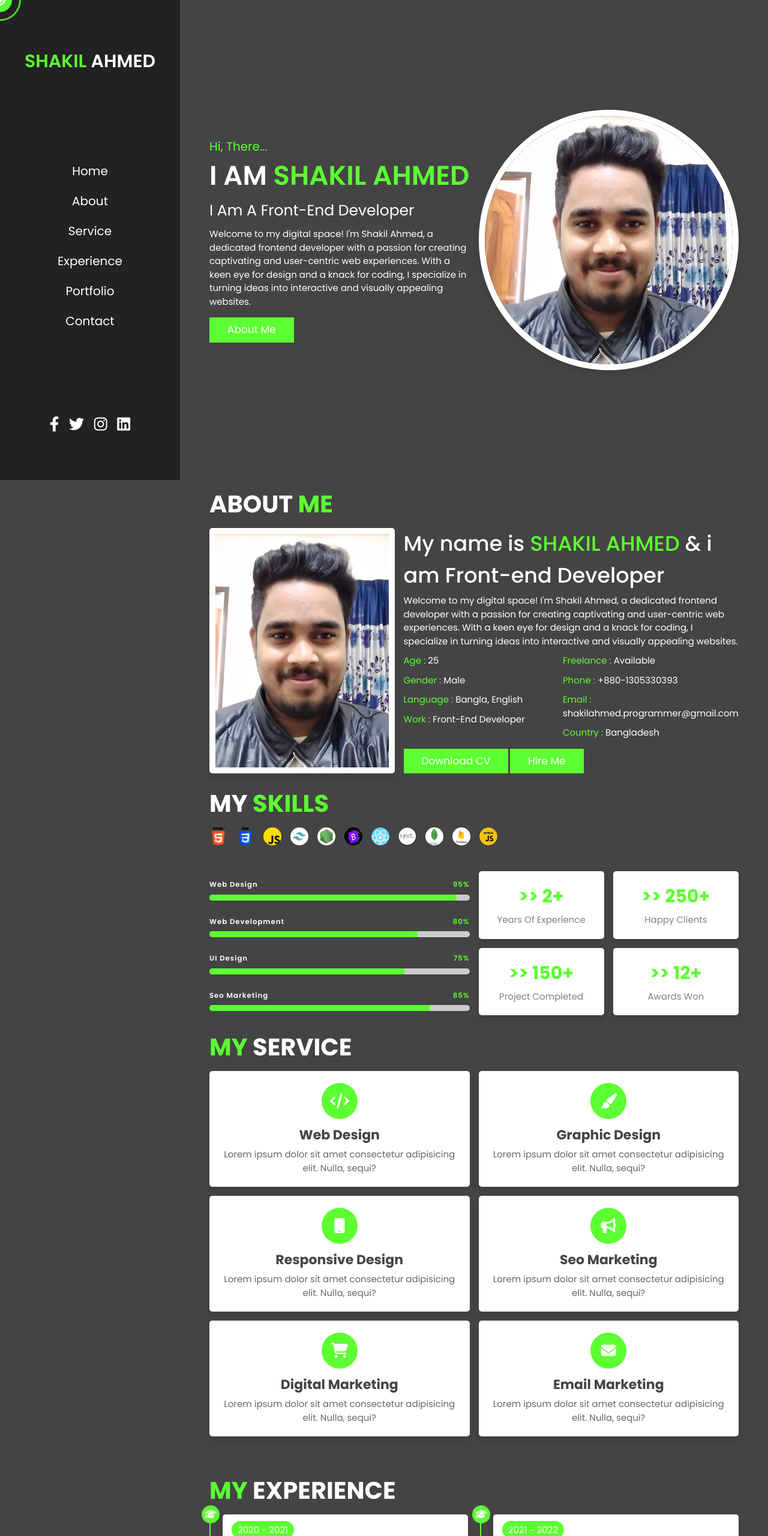
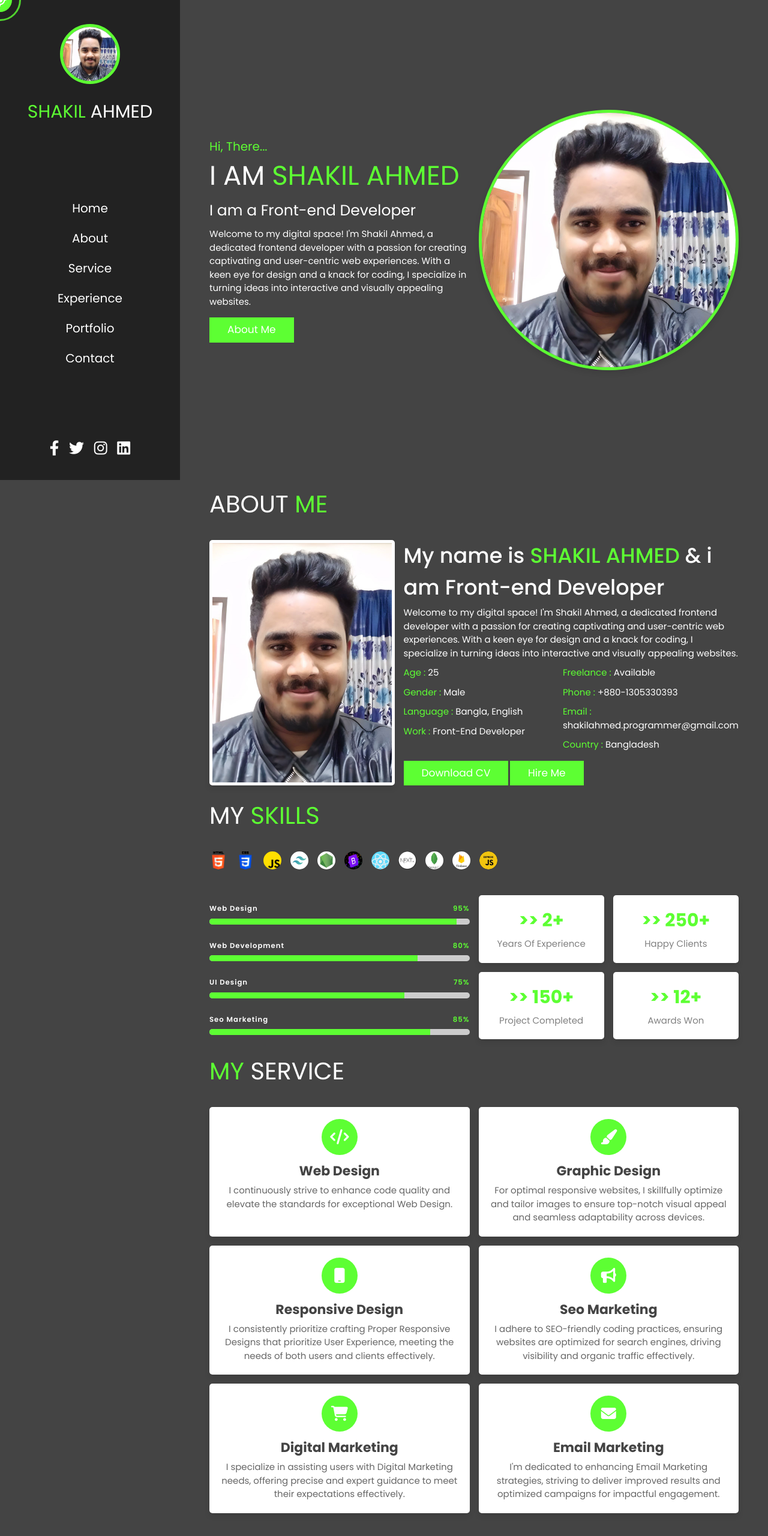
Before and after one commit to shakilahmedgit/innocent-programmer-profile, a plain HTML site: page index.html in a window 1280 px wide. Shown: the top 2560 px of the page at 60% size. Drawn offline with nearby package versions, Linux system fonts and the light colour scheme.

Commit message:
Try to best effort

```diff
--- a/index.html
+++ b/index.html
@@ -5,7 +5,7 @@
     <meta http-equiv="X-UA-Compatible" content="IE=edge">
     <meta name="viewport" content="width=device-width, initial-scale=1.0">
     <link rel="shortcut icon" href="img/img1.jpg" type="image/x-icon">
-    <title>Portfolio Website HTML CSS JS</title>
+    <title>Shakil Ahmed - Programmer</title>
 
     <!-- boxicons -->
     <link href='https://unpkg.com/boxicons@2.1.4/css/boxicons.min.css' rel='stylesheet'>
@@ -29,8 +29,13 @@
 
 <!-- header section starts -->
 
-<header>
-    <a href="#" class="logo"> <span>Shakil</span> Ahmed </a>
+<header style="overflow: hidden;">
+    <div>
+        <div style="margin-bottom: 20px;">
+            <img style="width: 100px; height: 100px; border-radius: 100%; object-fit: cover; border: 5px solid #5DFF33;" src="img/img1.jpg" alt="">
+        </div>
+        <a href="#" class="logo"> <span>Shakil</span> Ahmed </a>
+    </div>
 
     <nav class="navbar">
         <a href="#home">home</a>
@@ -58,7 +63,7 @@
     <div class="content">
         <span class="hi"> Hi, there... </span>
         <h3> I am <span> shakil ahmed </span></h3>
-        <p class="info"> i am a front-end developer </p>
+        <p class="info"> I am a Front-end Developer </p>
         <p class="text"> Welcome to my digital space! I'm Shakil Ahmed, a dedicated frontend developer with a passion for creating captivating and user-centric web experiences. With a keen eye for design and a knack for coding, I specialize in turning ideas into interactive and visually appealing websites. </p>
         <a href="#about" class="btn"> about me</a>
     </div>
@@ -193,37 +198,37 @@
         <div class="box">
             <i class="fa-solid fa-code"></i>
             <h3> Web Design </h3>
-            <p>Lorem ipsum dolor sit amet consectetur adipisicing elit. Nulla, sequi?</p>
+            <p>I continuously strive to enhance code quality and elevate the standards for exceptional Web Design.</p>
         </div>
 
         <div class="box">
             <i class="fa-solid fa-paintbrush"></i>
             <h3> Graphic Design </h3>
-            <p>Lorem ipsum dolor sit amet consectetur adipisicing elit. Nulla, sequi?</p>
+            <p>For optimal responsive websites, I skillfully optimize and tailor images to ensure top-notch visual appeal and seamless adaptability across devices.</p>
         </div>
 
         <div class="box">
             <i class="fa-solid fa-mobile"></i>
             <h3> Responsive Design </h3>
-            <p>Lorem ipsum dolor sit amet consectetur adipisicing elit. Nulla, sequi?</p>
+            <p>I consistently prioritize crafting Proper Responsive Designs that prioritize User Experience, meeting the needs of both users and clients effectively.</p>
         </div>
 
         <div class="box">
             <i class="fa-solid fa-bullhorn"></i>
             <h3> Seo Marketing </h3>
-            <p>Lorem ipsum dolor sit amet consectetur adipisicing elit. Nulla, sequi?</p>
+            <p>I adhere to SEO-friendly coding practices, ensuring websites are optimized for search engines, driving visibility and organic traffic effectively.</p>
         </div>
 
         <div class="box">
             <i class="fa-solid fa-cart-shopping"></i>
             <h3> Digital Marketing </h3>
-            <p>Lorem ipsum dolor sit amet consectetur adipisicing elit. Nulla, sequi?</p>
+            <p>I specialize in assisting users with Digital Marketing needs, offering precise and expert guidance to meet their expectations effectively.</p>
         </div>
 
         <div class="box">
             <i class="fa-solid fa-envelope"></i>
             <h3> Email Marketing </h3>
-            <p>Lorem ipsum dolor sit amet consectetur adipisicing elit. Nulla, sequi?</p>
+            <p>I'm dedicated to enhancing Email Marketing strategies, striving to deliver improved results and optimized campaigns for impactful engagement.</p>
         </div>
 
     </div>
@@ -305,7 +310,7 @@
 
 
     <div class="box">
-        <img style="overflow: hidden;" src="img/project1.png" alt="">
+        <img src="img/project-1.png" alt="">
         <h3> Car Universe X </h3>
         <div class="icons">
             <a href="https://car-universe-x.web.app"><i class="fa-solid fa-link"></i></a>
--- a/style.css
+++ b/style.css
@@ -63,6 +63,8 @@ section {
     padding-bottom: 1rem;
     color: var(--text-color);
     text-transform: uppercase;
+    margin-bottom: 20px;
+    font-weight: normal;
 }
 
 .heading span {
@@ -105,7 +107,7 @@ header {
     justify-content: space-between;
     z-index: 1000;
     flex-flow: column;
-    padding: 8rem 2rem;
+    padding: 4rem 2rem;
     width: 30rem;
     text-align: center;
 }
@@ -114,7 +116,7 @@ header .logo {
     text-transform: uppercase;
     color: #fff;
     font-size: 3rem;
-    font-weight: 600;
+    font-weight: 400;
 }
 
 header .logo span {
@@ -259,7 +261,7 @@ header .follow a:hover {
     width: 100%;
     float: right;
     object-fit: cover;
-    border: 1rem solid #fff;
+    border: 5px solid #5DFF33;
     border-radius: 100%;
     box-shadow: 0 .5rem 1rem rgba(0, 0, 0, 0.1);
 }
@@ -273,18 +275,20 @@ header .follow a:hover {
     font-size: 4.5rem;
     color: var(--text-color);
     text-transform: uppercase;
-    font-weight: 600;
+    font-weight: 400;
 }
 
 .home .content h3 span {
     color: var(--main-color);
     text-transform: uppercase;
+    font-weight: 400;
 }
 
 .home .content .info {
     font-size: 2.5rem;
     color: var(--text-color);
     padding: 0.5rem 0;
+    text-transform: none !important;
 }
 
 .home .content .text {
@@ -314,7 +318,7 @@ header .follow a:hover {
     width: 100%;
     height: 100%;
     object-fit: cover;
-    border: 1rem solid #fff;
+    border: 5px solid #fff;
     border-radius: 0.5rem;
     box-shadow: 0 .5rem 1rem rgba(0, 0, 0, 0.1);
 }
```
Also changed, not shown: img/project-3.png (added), 1 other file.
